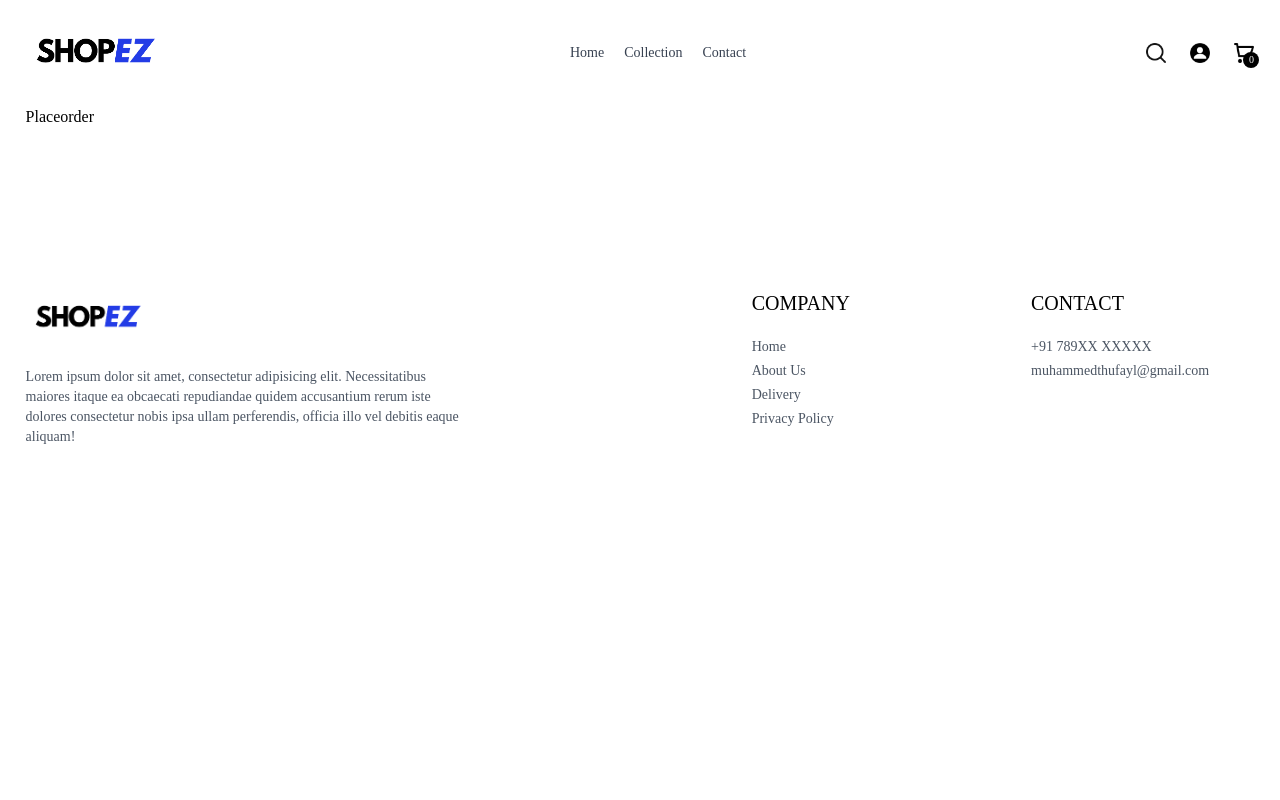
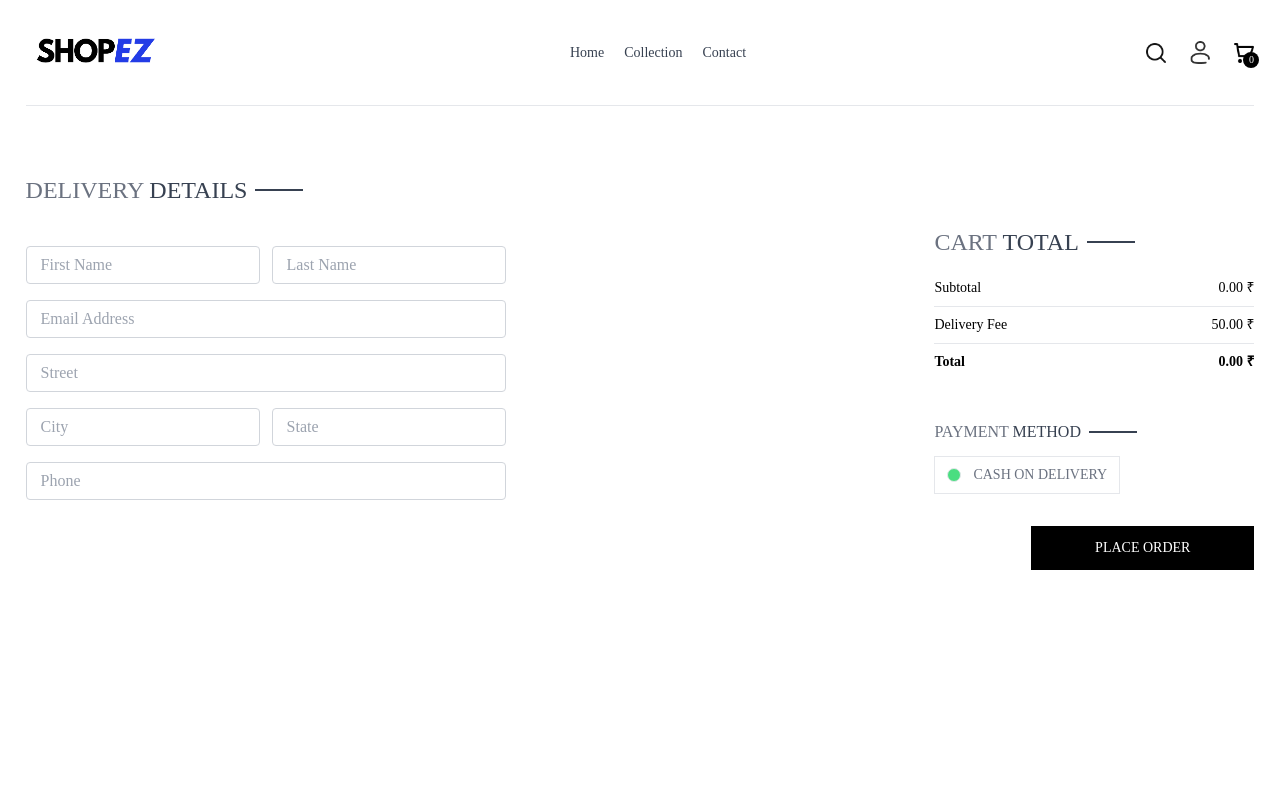
Before and after one commit to Thufayl/ShopEZ, a React (Create React App) app in the folder client/: page /place-order in a window 1280 px wide. Shown: the top 800 px of the page. Built offline with nearby package versions, Linux system fonts and the light colour scheme.

Commit message:
Login and orders page

```diff
--- a/client/src/components/Navbar.jsx
+++ b/client/src/components/Navbar.jsx
@@ -1,7 +1,6 @@
 import React, { useContext } from 'react'
 import logo from "../assets/logo.png"
 import search from "../assets/search_icon.png"
-import profileIcon from "../assets/profile.png"
 import cartIcon from "../assets/cart_icon.png"
 import menuIcon from "../assets/menu_icon.png"
 import backIcon from "../assets/back_icon.png"
@@ -36,7 +35,7 @@ const Navbar = () => {
     <div className='flex items-center gap-6'>
       <img onClick ={() => setShowSearch(true)}src = {search} alt = "search" className='w-5 cursor-pointer'/>
       <div className='group relative'>
-        <img src = {profileIcon}  alt = "profile" className='w-5 cursor-pointer'/>
+        <Link to='/login'><img src = {assets.profile_icon}  alt = "profile" className='w-5 cursor-pointer'/></Link>
         <div className='group-hover:block hidden absolute dropdown-menu right-0 pt-4'>
           <div className='flex flex-col gap-2 w-36 py-3 px-5 bg-slate-100 text-gray-500 rounded'>
             <p className='cursor-pointer hover:text-black'>Profile</p>
--- a/client/src/components/Title.jsx
+++ b/client/src/components/Title.jsx
@@ -3,7 +3,7 @@ import React from 'react'
 const Title = ({text1, text2}) => {
   return (
     <div className = 'inline-flex gap-2 items-center mb-3'>
-            <p className = "text-gray-500">{text1} <span classnName = "text-gray-700 font-medium">{text2}</span></p>
+            <p className = "text-gray-500">{text1} <span className = "text-gray-700 font-medium">{text2}</span></p>
             <p className = "w-8 sm:w-12 h-[1px] sm:h-[2px] bg-gray-700"></p>
     </div>
   )
--- a/client/src/pages/Contact.jsx
+++ b/client/src/pages/Contact.jsx
@@ -1,8 +1,27 @@
 import React from 'react'
+import Title from '../components/Title'
+import { assets } from '../assets/assets'
 
 const Contact = () => {
   return (
-    <div>Contact</div>
+    <div>
+
+        <div className='text-center text-2xl pt-10 border-t'>
+          <Title text1 = {"CONTACT"} text2 = {"US"} />
+        </div>
+
+        <div className='my-10 flex flex-col justify-center md:flex-row gap-10 mb-28'>
+          <img className='w-full md:max-w-[480px]' src={assets.contact_img} alt="" />
+          <div className='flex flex-col justify-center items-start gap-6'>
+              <p className='font-semibold text-xl text-gray-600'>Our Store</p>
+              <p className='text-gray-500'>12345 George Street <br /> No. 16, Chennai, Tamil Nadu</p>
+              <p className='text-gray-500'>Tel: (144) 1234 XXXX <br />Email: example@shopez.com</p>
+              <p></p>
+              <p></p>
+          </div>
+        </div>
+
+    </div>
   )
 }
 
--- a/client/src/pages/Login.jsx
+++ b/client/src/pages/Login.jsx
@@ -1,8 +1,32 @@
-import React from 'react'
+import React, { useState } from 'react'
 
 const Login = () => {
+
+  const [currentState, setCurrentState] = useState('Sign Up');
+
+  const onSubmitHandler = async (event) => {
+      event.preventDefault();
+  }
+
   return (
-    <div>Login</div>
+    <form onSubmit={onSubmitHandler}className='flex flex-col items-center w-[90%] sm:max-w-96 m-auto mt-14 gap-4 text-gray-800'>
+        <div className='inline-flex items-center gap-2 mb-2 mt-10'>
+            <p className='prata-regular text-3xl'>{currentState}</p>
+            <hr className='border-none h-[1.5px] w-8 bg-gray-800'/>
+        </div>
+        {currentState === 'Login' ? '': <input type="text" className='w-full px-3 py-2 border border-gray-800' placeholder='Name' name="" id="" required/>}
+        <input type="email" className='w-full px-3 py-2 border border-gray-800' placeholder='Email' name="" id="" required/>
+        <input type="password" className='w-full px-3 py-2 border border-gray-800' placeholder='Password' name="" id="" required/>
+        <div className='w-full flex justify-between text-sm mt-[-8px]'>
+              <p className='cursor-pointer'>Forgot Password?</p>
+              {
+                currentState === 'Login'
+                ? <p onClick ={() => setCurrentState('Sign Up')} className='cursor-pointer'>Create account</p>
+                : <p onClick ={() => setCurrentState('Login')}className='cursor-pointer'>Login Here</p>
+              }
+        </div>
+        <button className='bg-black text-white font-light px-8 py-2 mt-4'>{currentState === 'Login' ? 'Login' : 'Sign Up'}</button>
+    </form>
   )
 }
 
--- a/client/src/pages/Orders.jsx
+++ b/client/src/pages/Orders.jsx
@@ -1,8 +1,46 @@
-import React from 'react'
+import React, { useContext } from 'react'
+import { ShopContext } from '../context/ShopContext'
+import Title from '../components/Title';
 
 const Orders = () => {
+
+  const { products, currency} = useContext(ShopContext);
+
   return (
-    <div>Orders</div>
+    <div className='border-t pt-16'>
+
+        <div className='text-2xl'>
+          <Title text1 = {"MY"} text2 = {"ORDERS"} />
+        </div>
+
+        <div>
+          {
+            products.slice(1,4).map((item, index) => (
+              <div key = {index} className='py-4 border-t border-b text-gray-700 flex flex-col md:flex-row md:items-center md:justify-between gap-4'>
+                    <div className='flex items-start gap-6 text-sm'>
+                        <img className= 'w-16 sm:w-20'src={item.image[0]} alt="" />
+                        <div>
+                          <p className='sm:text-base font-medium'>{item.name}</p>
+                          <div className='flex items-center gap-3 mt-2 text-base text-gray-700'>
+                            <p className='text-lg'>{item.price}{currency}</p>
+                            <p>Quantitiy: 1</p>
+                            <p>Size: M</p>
+                          </div>
+                          <p className='mt-2'>Date: <span className='text-gray-400'>25, July 2024</span></p>
+                        </div>
+                    </div>
+                    <div className='md:w-1/2 flex justify-between'>
+                        <div className='flex items-center gap-2'>
+                              <p className='min-w-2 h-2 rounded-full bg-green-500'></p>
+                              <p className='text-sm md:text-base'>Ready to Ship</p>
+                        </div>
+                        <button className='border px-4 py-2 text-sm font-medium rounded-sm'>Track Order</button>
+                    </div>
+              </div>
+            ))
+          }
+        </div>
+    </div>
   )
 }
 
--- a/client/src/pages/PlaceOrder.jsx
+++ b/client/src/pages/PlaceOrder.jsx
@@ -1,8 +1,54 @@
-import React from 'react'
+import React, { useContext, useState } from 'react'
+import Title from '../components/Title'
+import CartTotal from '../components/CartTotal'
+import { ShopContext } from '../context/ShopContext';
 
 const PlaceOrder = () => {
+
+  const [method, setMethod] = useState('cod');
+
+  const {navigate} = useContext(ShopContext);
+
   return (
-    <div>Placeorder</div>
+    <div className='flex flex-col sm:flex-row justify-between gap-4 pt-5 sm:pt-14 min-h-[80vh] border-t'>
+        {/*Input Details */}
+        <div className='flex flex-col gap-4 w-full sm:max-w-[480px]'>
+
+          <div className='text-xl sm:text-2xl my-3'>
+                <Title text1 = {"DELIVERY"} text2 = {"DETAILS"} />
+          </div>
+          <div className='flex gap-3'>
+              <input className='border border-gray-300 rounded py-1.5 px-3.5 w-full' type="text" placeholder='First Name'  />
+              <input className='border border-gray-300 rounded py-1.5 px-3.5 w-full' type="text" placeholder='Last Name'  />
+          </div>
+          <input className='border border-gray-300 rounded py-1.5 px-3.5 w-full' type="email" placeholder='Email Address'  />
+          <input className='border border-gray-300 rounded py-1.5 px-3.5 w-full' type="text" placeholder='Street'  />
+          <div className='flex gap-3'>
+              <input className='border border-gray-300 rounded py-1.5 px-3.5 w-full' type="text" placeholder='City'  />
+              <input className='border border-gray-300 rounded py-1.5 px-3.5 w-full' type="text" placeholder='State'  />
+          </div>
+          <input className='border border-gray-300 rounded py-1.5 px-3.5 w-full' type="text" placeholder='Phone'  />
+        </div>
+
+        {/* Payment Info */}
+        <div className='mt-8'>
+          <div className='mt-8 min-w-80'>
+              <CartTotal />
+          </div>
+          <div className='mt-12'>
+            <Title text1 = {"PAYMENT"} text2 = {"METHOD"} />
+            <div className='flex gap-3 flex-col lg:flex-row'>
+              <div onClick = {() => setMethod("cod")}className='flex items-center gap-3 border p-2 px-3 cursor-pointer'>
+                      <p className={`min-w-3.5 h-3.5 border rounded-full ${method === "cod" ? 'bg-green-400' : ''}`}></p>
+                      <p className='text-gray-500 text-sm font-mediummx-4'>CASH ON DELIVERY</p>
+              </div>
+            </div>
+            <div className='w-full text-end mt-8'>
+                  <button onClick = {() => navigate('/orders')}className='bg-black text-white px-16 py-3 text-sm '>PLACE ORDER</button>
+            </div>
+          </div>
+        </div>
+    </div>
   )
 }
 
```
